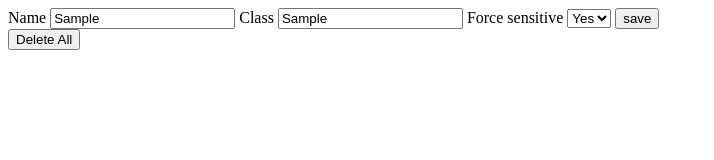
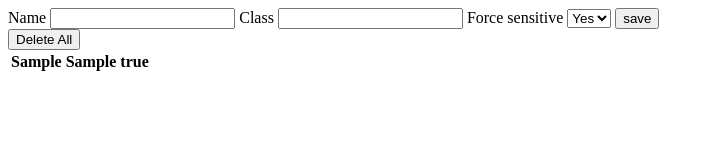
Before and after one commit to AlvaroAlonsoFlor/week_06_weekend_homework, a plain HTML site: page index.html in a window 1280 px wide. Both pictures are taken after typing "Sample", "Sample" into the empty fields and a click on the input "save". Shown: the whole page, without its empty margins (0-714 px from the left). Drawn offline with Linux system fonts and the light colour scheme.

Commit message:
Add new character function

```diff
--- a/index.html
+++ b/index.html
@@ -8,15 +8,15 @@
   </head>
   <body>
 
-    <form id='starWarsForm'>
-      <label for="">Name</label>
-      <input type="text" >
+    <form id='star-wars-form'>
+      <label for="name">Name</label>
+      <input type="text" id="name" required>
 
-      <label>Class</label>
-      <input type="text" name="" value="">
+      <label for="class">Class</label>
+      <input type="text" id="class" required>
 
-      <label for="">Force sensitive</label>
-      <select name="">
+      <label for="forceSensitive">Force sensitive</label>
+      <select id="forceSensitive">
         <option value="true">Yes</option>
         <option value="false">No</option>
       </select>
@@ -29,5 +29,7 @@
 
     <button>Delete All</button>
 
+    <table id="output"></table>
+
   </body>
 </html>
--- a/js/main.js
+++ b/js/main.js
@@ -1,11 +1,49 @@
 document.addEventListener('DOMContentLoaded', () => {
-  console.log('listener working');
 
-  const newCharacter = document.querySelector('#starWarsForm');
+  const newCharacter = document.querySelector('#star-wars-form');
   newCharacter.addEventListener('submit', handleNewCharacter);
 });
 
 const handleNewCharacter = function (event) {
   event.preventDefault();
-  console.log('button pressed');
+  //create character
+  const character = createNewCharacter(event.target);
+  console.log(event.target);
+
+  //select element to insert
+  list = document.querySelector('#output')
+
+  //append to element
+  list.appendChild(character)
+
+  event.target.reset();
 };
+
+const createNewCharacter = function (form) {
+
+  //character
+  const newCharacterContainer = document.createElement('tr')
+
+
+  // create name
+  const name = document.createElement('th');
+  name.textContent = form.name.value;
+
+  //create class
+
+  const characterClass = document.createElement('th');
+  characterClass.textContent = form.class.value;
+
+  //create forceSensitive
+
+  const force = document.createElement('th');
+  force.textContent = form.forceSensitive.value;
+
+  //append to container
+  newCharacterContainer.appendChild(name);
+  newCharacterContainer.appendChild(characterClass);
+  newCharacterContainer.appendChild(force);
+
+  return newCharacterContainer
+
+};
```
